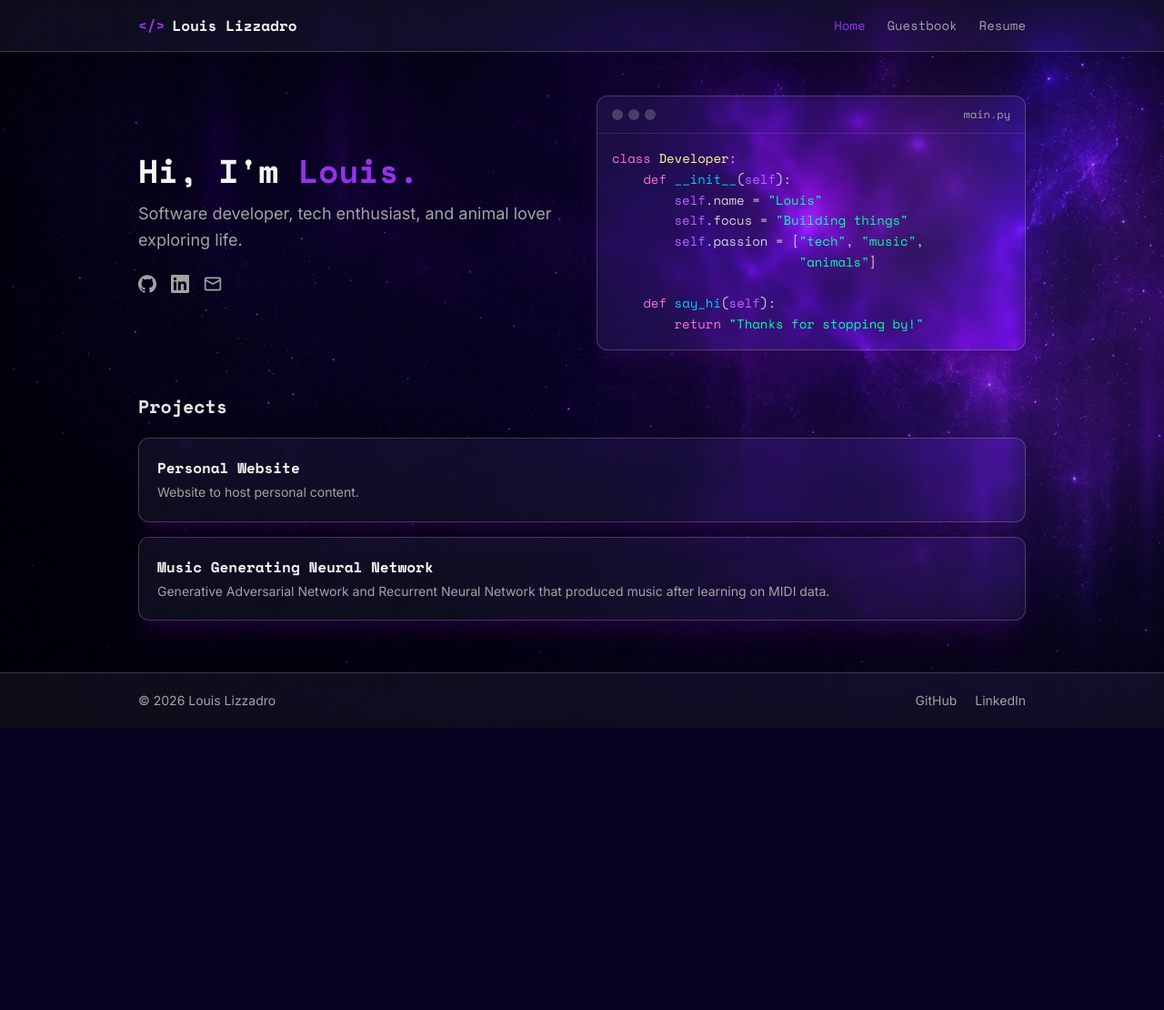
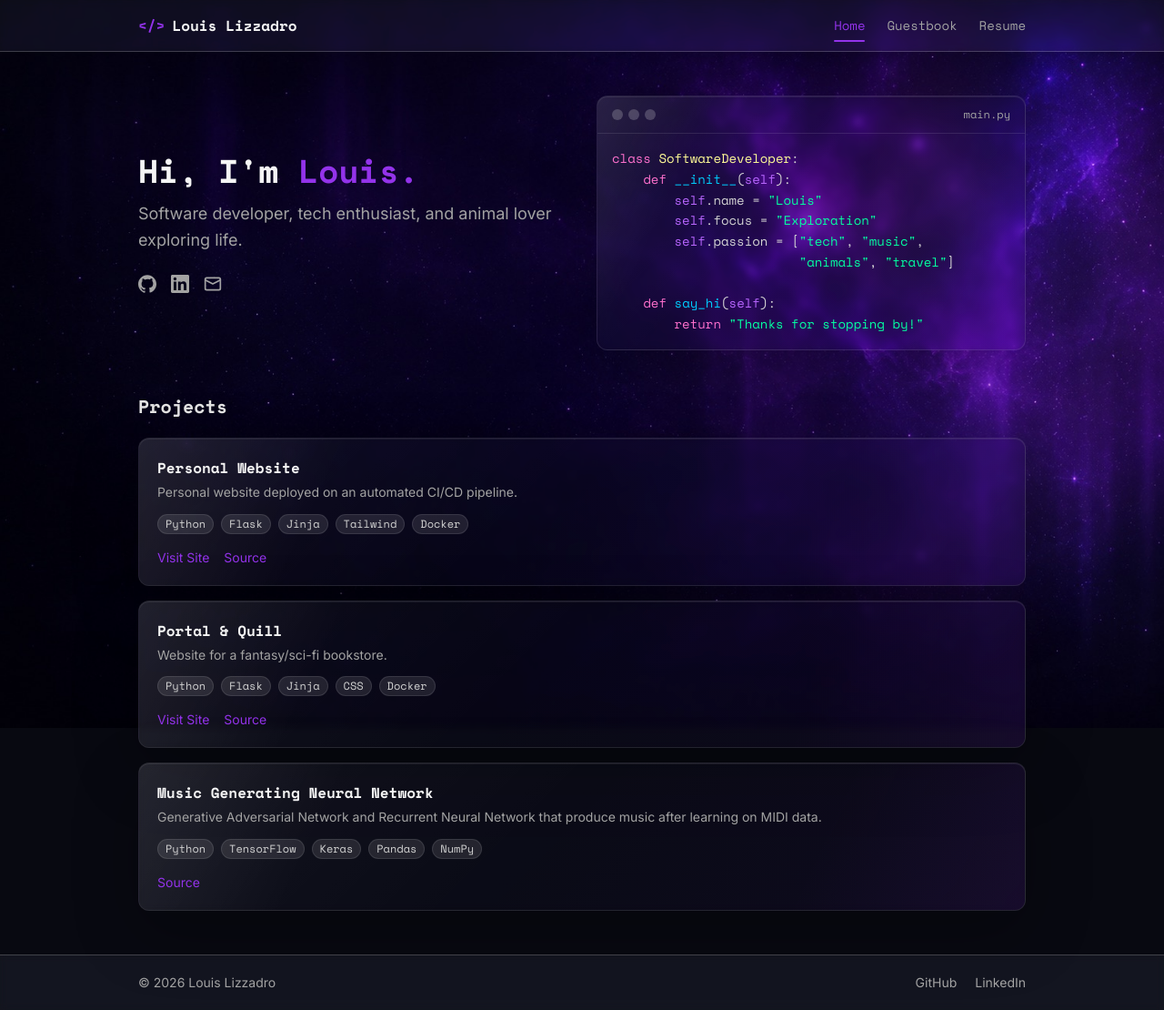
Before and after one commit to lllizzadro/PersonalWebsiteFlask, a Flask app: page / in a window 1280 px wide. Shown: the whole page at 91% size. Before the commit the page ends 800 px from the top, so only its background shows below. Run offline with Flask 3, Linux system fonts and the light colour scheme; some libraries are stand-ins or nearby versions.

Commit message:
new project cards

```diff
--- a/app.py
+++ b/app.py
@@ -10,13 +10,25 @@ DB_PATH = os.environ.get('DATABASE_PATH', 'guestbook.db')
 PROJECTS = [
     {
         'name': 'Personal Website',
-        'description': 'Website to host personal content.',
+        'description': 'Personal website deployed on an automated CI/CD pipeline.',
+        'tech': ['Python', 'Flask', 'Jinja', 'Tailwind', 'Docker'],
+        'live': 'https://lllizzadro.fly.dev',
+        'source': 'https://github.com/lllizzadro/PersonalWebsiteFlask'
+    },
+    {
+        'name': 'Portal & Quill',
+        'description': 'Website for a fantasy/sci-fi bookstore.',
+        'tech': ['Python', 'Flask', 'Jinja', 'CSS', 'Docker'],
+        'live': 'https://portalandquill.com',
+        'source': 'https://github.com/lllizzadro/PortalAndQuill'
     },
     {
         'name': 'Music Generating Neural Network',
         'description': 'Generative Adversarial Network and Recurrent Neural Network that'
-                       ' produced music after learning on MIDI data.',
-    },
+                       ' produce music after learning on MIDI data.',
+        'tech': ['Python', 'TensorFlow', 'Keras', 'Pandas', 'NumPy'],
+        'source': 'https://colab.research.google.com/drive/1FC11WSZKx_-6bCRr5oG6zxEbdJpZ71eo?usp=drive_link'
+    }
 ]
 
 
--- /dev/null
+++ b/static/css/style.css
@@ -0,0 +1,90 @@
+body { background-color: #080911; }
+
+body::before {
+    content: "";
+    position: fixed;
+    top: 0;
+    left: 0;
+    width: 100%;
+    height: 100vh;   /* fallback for older browsers */
+    height: 100lvh;  /* largest viewport height — stable while the mobile toolbar shows/hides */
+    z-index: -1;
+    background-color: #080911;
+    background-image:
+        /*
+        radial-gradient(circle at 70% 25%, rgba(147, 51, 234, 0.12), transparent 35%),
+        radial-gradient(circle at 20% 70%, rgba(126, 34, 206, 0.08), transparent 30%),
+        */
+        url("../images/purpleCosmic.jpg");
+    background-size: cover;
+    background-position: center;
+    background-repeat: no-repeat;
+}
+
+h1, h2, h3 { font-family: 'Space Mono', monospace; }
+
+/* Dimensional "premium" glass: near-black base + faint internal highlight + purple edge sheen */
+.premium-glass {
+    position: relative;
+    overflow: hidden;
+    background:
+        linear-gradient(135deg,
+            rgba(255, 255, 255, 0.05),
+            rgba(255, 255, 255, 0.015) 45%,
+            rgba(147, 51, 234, 0.05)),
+        rgba(7, 5, 20, 0.25);
+    border: 1px solid rgba(255, 255, 255, 0.11);
+    box-shadow:
+        0 24px 70px rgba(0, 0, 0, 0.30),
+        inset 0 1px 0 rgba(255, 255, 255, 0.08);
+    backdrop-filter: blur(4px) saturate(125%);
+    -webkit-backdrop-filter: blur(4px) saturate(125%);
+}
+.premium-glass::before {
+    content: "";
+    position: absolute;
+    inset: 0;
+    pointer-events: none;
+    background: linear-gradient(115deg,
+        rgba(255, 255, 255, 0.08),
+        transparent 22%,
+        transparent 75%,
+        rgba(147, 51, 234, 0.07));
+}
+/* keep panel content above the corner sheen */
+.premium-glass > * { position: relative; z-index: 1; }
+
+/* hover lift, only for cards that opt in with the .interactive class */
+.premium-glass.interactive {
+    transition: transform .18s ease, border-color .18s ease, box-shadow .18s ease;
+}
+.premium-glass.interactive:hover {
+    transform: translateY(-3px);
+    border-color: rgba(168, 85, 247, 0.42);
+    box-shadow:
+        0 28px 80px rgba(0, 0, 0, 0.38),
+        0 0 32px rgba(147, 51, 234, 0.10),
+        inset 0 1px 0 rgba(255, 255, 255, 0.08);
+}
+
+/* Active nav link color — driven by aria-current (set in base.html) */
+nav a[aria-current="page"] { color: rgb(147 51 234); }
+
+/* Desktop nav: sliding underline that grows from the center */
+.nav-link { position: relative; }
+.nav-link::after {
+    content: "";
+    position: absolute;
+    left: 50%;
+    right: 50%;
+    bottom: -0.5rem;
+    height: 2px;
+    border-radius: 999px;
+    background: rgb(147 51 234);
+    transition: left .18s ease, right .18s ease;
+}
+.nav-link:hover::after,
+.nav-link[aria-current="page"]::after {
+    left: 0;
+    right: 0;
+}
--- a/templates/base.html
+++ b/templates/base.html
@@ -16,30 +16,7 @@
         } } }
       }
     </script>
-    <style>
-        body { background-color: #080911; }
-        body::before {
-            content: "";
-            position: fixed;
-            top: 0;
-            left: 0;
-            width: 100%;
-            height: 100vh;   /* fallback for older browsers */
-            height: 100lvh;  /* largest viewport height — stable while the mobile toolbar shows/hides */
-            z-index: -1;
-            background-color: #080911;
-            background-image:
-                /*
-                radial-gradient(circle at 70% 25%, rgba(147, 51, 234, 0.12), transparent 35%),
-                radial-gradient(circle at 20% 70%, rgba(126, 34, 206, 0.08), transparent 30%),
-                */
-                url("{{ url_for('static', filename='images/purpleCosmic.jpg') }}");
-            background-size: cover;
-            background-position: center;
-            background-repeat: no-repeat;
-        }
-        h1, h2, h3 { font-family: 'Space Mono', monospace; }
-    </style>
+    <link rel="stylesheet" href="{{ url_for('static', filename='css/style.css') }}">
 </head>
 <body class="text-neutral-50 min-h-screen flex flex-col">
 
@@ -51,17 +28,17 @@
             </a>
             <div class="flex items-center gap-6">
                 <div class="hidden md:flex gap-6 text-sm font-medium font-mono text-neutral-400">
-                    <a href="/" class="hover:text-purple-600 transition-colors {% if request.path == '/' %}text-purple-600{% endif %}">Home</a>
-                    <a href="/guestbook" class="hover:text-purple-600 transition-colors {% if request.path == '/guestbook' %}text-purple-600{% endif %}">Guestbook</a>
-                    <a href="/resume" class="hover:text-purple-600 transition-colors {% if request.path == '/resume' %}text-purple-600{% endif %}">Resume</a>
+                    <a href="/" {% if request.path == '/' %}aria-current="page"{% endif %} class="nav-link hover:text-purple-600 transition-colors">Home</a>
+                    <a href="/guestbook" {% if request.path == '/guestbook' %}aria-current="page"{% endif %} class="nav-link hover:text-purple-600 transition-colors">Guestbook</a>
+                    <a href="/resume" {% if request.path == '/resume' %}aria-current="page"{% endif %} class="nav-link hover:text-purple-600 transition-colors">Resume</a>
                 </div>
                 <button id="nav-toggle" aria-label="Toggle menu" class="md:hidden text-neutral-400 hover:text-purple-600 transition-colors">☰</button>
             </div>
         </div>
         <div id="mobile-menu" class="hidden md:hidden border-t border-white/20 px-6 py-3 space-y-1 text-lg font-medium font-mono text-neutral-400">
-            <a href="/" class="block hover:text-purple-600 transition-colors {% if request.path == '/' %}text-purple-600{% endif %}">Home</a>
-            <a href="/guestbook" class="block hover:text-purple-600 transition-colors {% if request.path == '/guestbook' %}text-purple-600{% endif %}">Guestbook</a>
-            <a href="/resume" class="block hover:text-purple-600 transition-colors {% if request.path == '/resume' %}text-purple-600{% endif %}">Resume</a>
+            <a href="/" {% if request.path == '/' %}aria-current="page"{% endif %} class="block hover:text-purple-600 transition-colors">Home</a>
+            <a href="/guestbook" {% if request.path == '/guestbook' %}aria-current="page"{% endif %} class="block hover:text-purple-600 transition-colors">Guestbook</a>
+            <a href="/resume" {% if request.path == '/resume' %}aria-current="page"{% endif %} class="block hover:text-purple-600 transition-colors">Resume</a>
         </div>
     </nav>
 
--- a/templates/guestbook.html
+++ b/templates/guestbook.html
@@ -18,7 +18,7 @@
 
 <div class="flex flex-col gap-4">
     {% for entry in entries %}
-        <div class="bg-white/5 backdrop-blur-sm backdrop-saturate-150 border border-white/20 rounded-xl p-5 shadow-xl shadow-purple-950/30 hover:bg-white/10 hover:border-purple-400/60 transition-all">
+        <div class="premium-glass interactive rounded-xl p-5">
             <div class="flex items-center justify-between mb-1">
                 <span class="font-semibold text-neutral-100">{{ entry['name'] }}</span>
                 <time datetime="{{ entry['timestamp'] | isodate }}" class="text-xs text-neutral-500">{{ entry['timestamp'] | prettydate }}</time>
--- a/templates/index.html
+++ b/templates/index.html
@@ -21,7 +21,7 @@
         </div>
     </div>
 
-    <div class="bg-white/5 backdrop-blur-sm backdrop-saturate-150 border border-white/20 rounded-xl shadow-xl shadow-purple-950/30 overflow-hidden">
+    <div class="premium-glass rounded-xl">
         <div class="flex items-center justify-between px-4 py-3 border-b border-white/10">
             <div class="flex gap-1.5">
                 <span class="w-3 h-3 rounded-full bg-white/20"></span>
@@ -30,12 +30,12 @@
             </div>
             <span class="text-xs font-mono text-neutral-400">main.py</span>
         </div>
-<pre class="p-4 text-sm font-mono leading-relaxed overflow-x-auto text-neutral-300"><code><span class="text-[#ff71ce]">class</span> <span class="text-[#fffb96]">Developer</span>:
+<pre class="p-4 text-sm font-mono leading-relaxed overflow-x-auto text-neutral-300"><code><span class="text-[#ff71ce]">class</span> <span class="text-[#fffb96]">SoftwareDeveloper</span>:
     <span class="text-[#ff71ce]">def</span> <span class="text-[#01cdfe]">__init__</span>(<span class="text-[#b967ff]">self</span>):
         <span class="text-[#b967ff]">self</span>.name = <span class="text-[#05ffa1]">"Louis"</span>
-        <span class="text-[#b967ff]">self</span>.focus = <span class="text-[#05ffa1]">"Building things"</span>
+        <span class="text-[#b967ff]">self</span>.focus = <span class="text-[#05ffa1]">"Exploration"</span>
         <span class="text-[#b967ff]">self</span>.passion = [<span class="text-[#05ffa1]">"tech"</span>, <span class="text-[#05ffa1]">"music"</span>,
-                        <span class="text-[#05ffa1]">"animals"</span>]
+                        <span class="text-[#05ffa1]">"animals"</span>, <span class="text-[#05ffa1]">"travel"</span>]
 
     <span class="text-[#ff71ce]">def</span> <span class="text-[#01cdfe]">say_hi</span>(<span class="text-[#b967ff]">self</span>):
         <span class="text-[#ff71ce]">return</span> <span class="text-[#05ffa1]">"Thanks for stopping by!"</span></code></pre>
@@ -46,9 +46,22 @@
     <h2 class="text-xl font-semibold text-neutral-200 mb-5">Projects</h2>
     <div class="flex flex-col gap-4">
         {% for project in projects %}
-        <div class="bg-white/5 backdrop-blur-sm backdrop-saturate-150 border border-white/20 rounded-xl p-5 shadow-xl shadow-purple-950/30 hover:bg-white/10 hover:border-purple-400/60 transition-all">
+        <div class="premium-glass interactive rounded-xl p-5">
             <h3 class="font-semibold text-neutral-100 mb-1">{{ project.name }}</h3>
             <p class="text-sm text-neutral-400 leading-relaxed">{{ project.description }}</p>
+            <div class="flex flex-wrap gap-2 mt-3">
+                {% for t in project.tech %}
+                <span class="text-xs font-mono text-neutral-300 bg-white/10 border border-white/10 rounded-full px-2 py-0.5">{{ t }}</span>
+                {% endfor %}
+            </div>
+            <div class="flex gap-4 mt-4 text-sm">
+                {% if project.live %}
+                <a href="{{ project.live }}" target="_blank" rel="noopener noreferrer" class="text-purple-600 hover:underline">Visit Site</a>
+                {% endif %}
+                {% if project.source %}
+                <a href="{{ project.source }}" target="_blank" rel="noopener noreferrer" class="text-purple-600 hover:underline">Source</a>
+                {% endif %}
+            </div>
         </div>
         {% endfor %}
     </div>
--- a/templates/resume.html
+++ b/templates/resume.html
@@ -2,6 +2,9 @@
 {% block title %}Louis Lizzadro — Resume{% endblock %}
 
 {% block content %}
+
+<div class="premium-glass rounded-2xl">
+    <div class="relative z-10 p-8">
 
 <section class="mb-10">
     <div class="flex items-start justify-between gap-4 flex-wrap">
@@ -137,4 +140,7 @@
 
 <p class="text-xs text-neutral-500 mt-10">Last updated June 2026</p>
 
+    </div>
+</div>
+
 {% endblock %}
```
Also changed, not shown: CLAUDE.md (+9 -9 lines).
